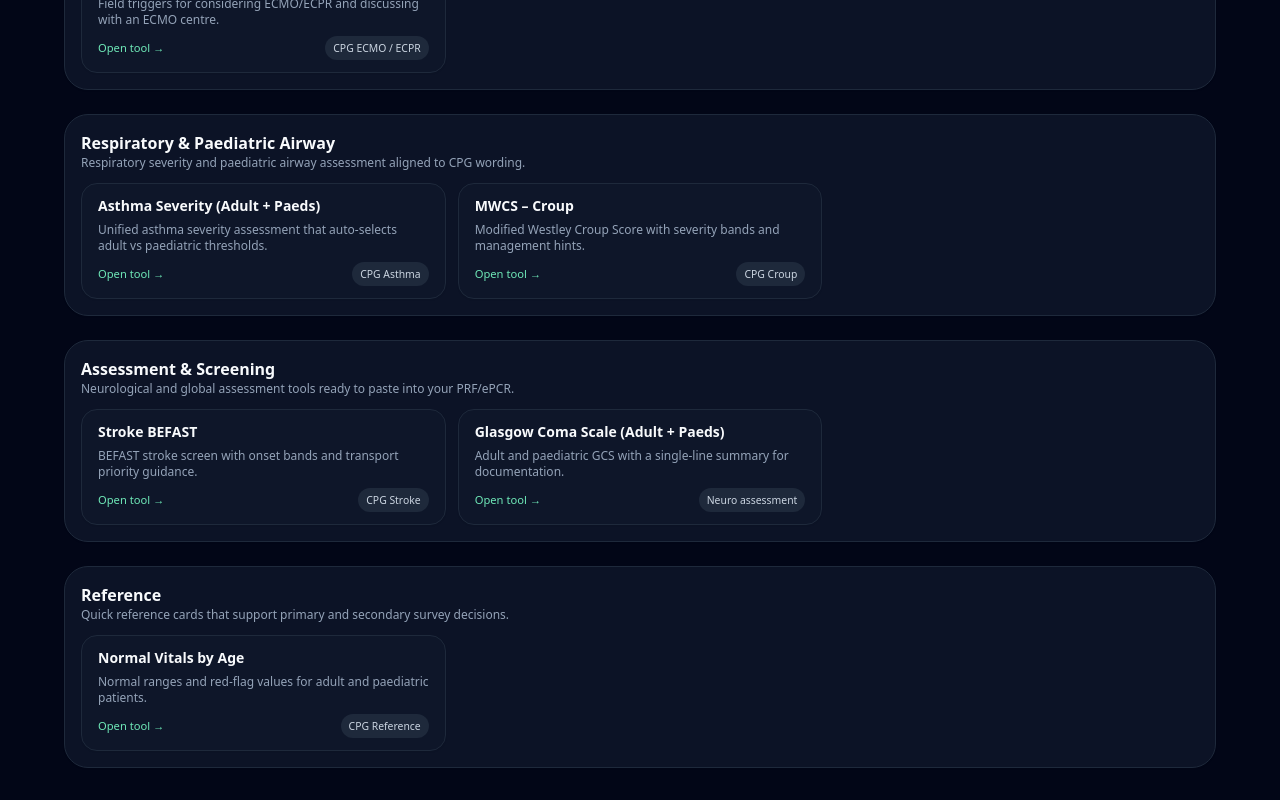
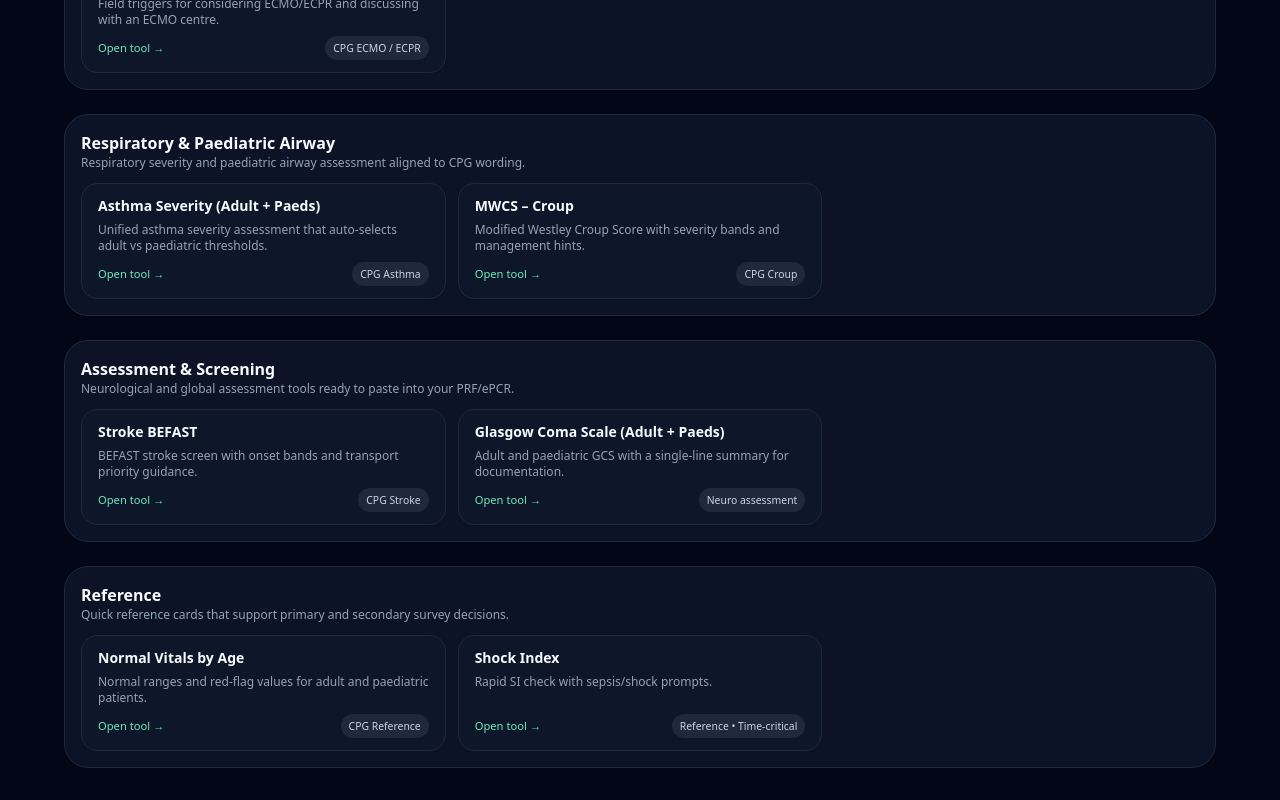
Before and after one commit to drixle08/Ambulance-App, a Next.js app: page /dashboard in a window 1280 px wide. Shown: the part 497-1297 px from the top of the page. Built offline with nearby package versions, Linux system fonts and the light colour scheme.

Commit message:
Add Shock Index tool to dashboard

```diff
--- a/app/dashboard/page.tsx
+++ b/app/dashboard/page.tsx
@@ -123,6 +123,13 @@ const TOOL_GROUPS: ToolGroup[] = [
           "Normal ranges and red-flag values for adult and paediatric patients.",
         meta: "CPG Reference",
       },
+      {
+        name: "Shock Index",
+        href: "/tools/shock-index", // change if your route is different
+        tagline: "Rapid SI check with sepsis/shock prompts.",
+        meta: "Reference • Time-critical",
+      },
+
     ],
   },
 ];
```
